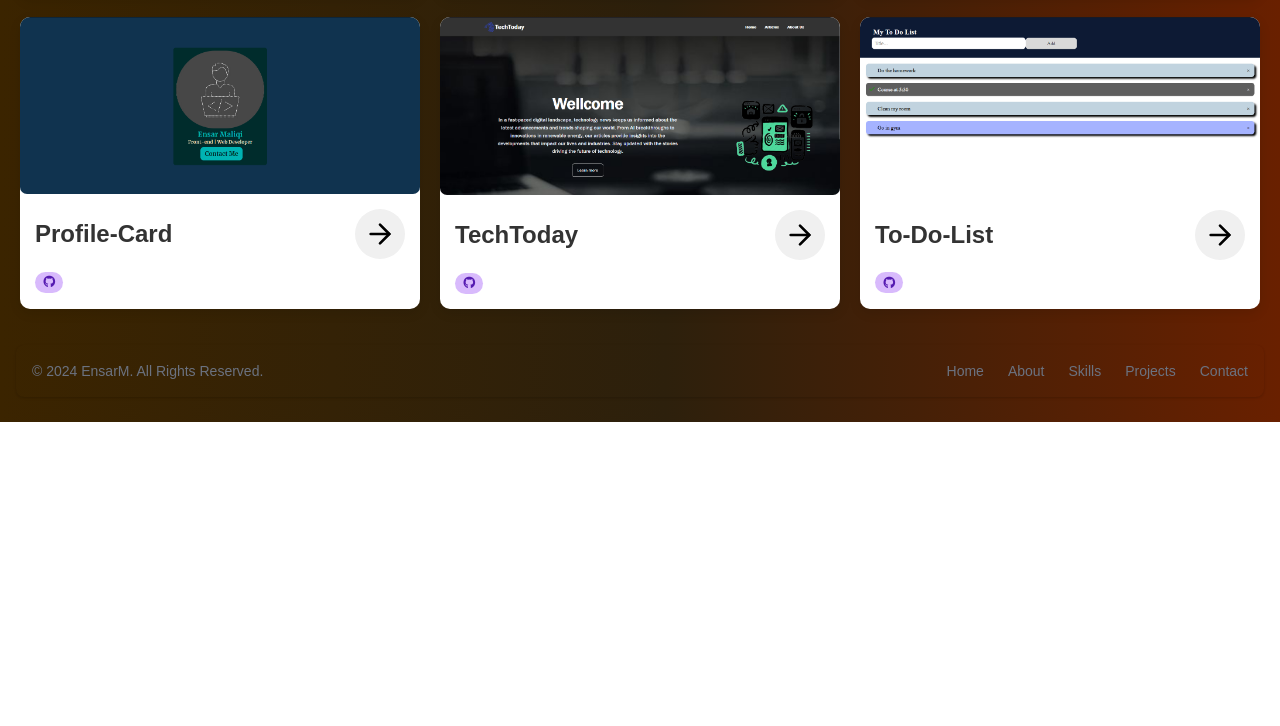
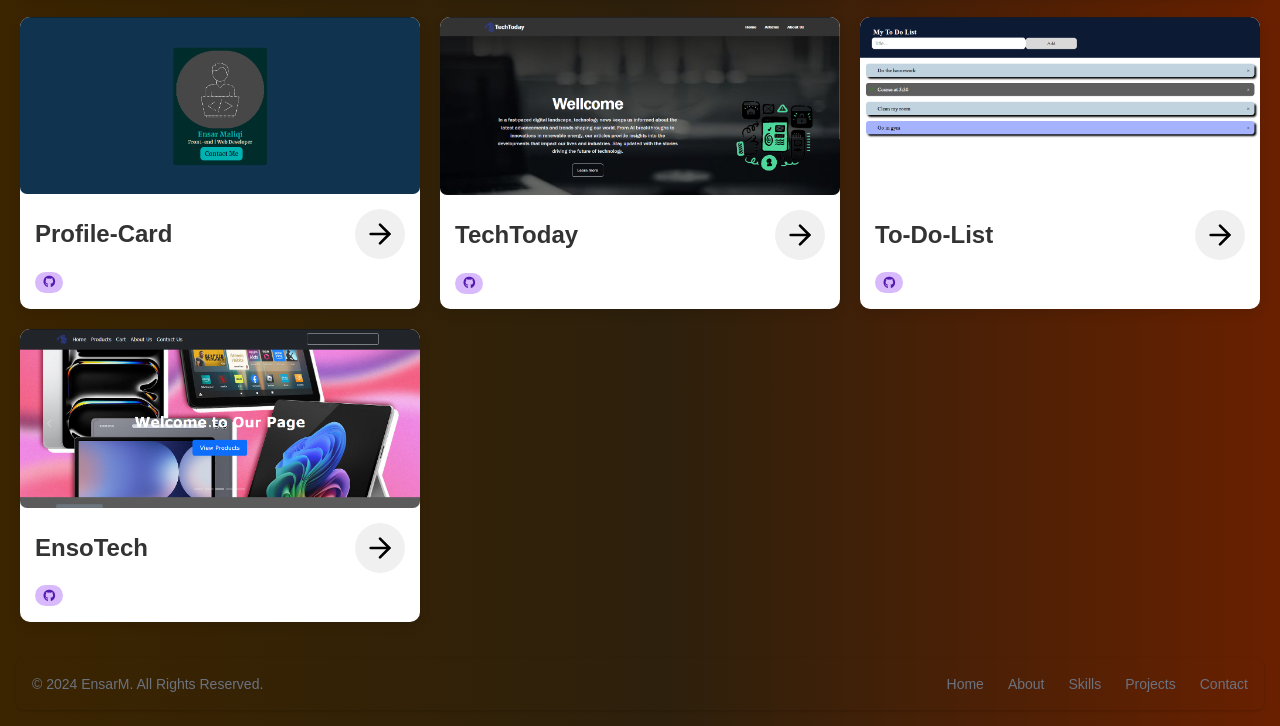
Before and after one commit to Ensarrs/EnsarM, a plain HTML site: page project.html in a window 1280 px wide. Shown: the part 378-1104 px from the top of the page. Before the commit the page ends 800 px from the top, so only its background shows below. Drawn offline with nearby package versions, Linux system fonts and the light colour scheme.

Commit message:
some changes

```diff
--- a/project.html
+++ b/project.html
@@ -280,6 +280,24 @@
           </div>
       </div>
   </article>
+  <article class="article-wrapper">
+    <div class="rounded-lg container-project">
+      <img src="/images/e-commerce.png" style="height: 100%; width: 100%; border-radius: 7px;">
+      </div>
+      <div class="project-info">
+        <div class="flex-pr">
+          <div class="project-title text-nowrap">EnsoTech</div>
+            <div class="project-hover">
+              <a href="https://ensotech.netlify.app/" target="_blank">
+              <svg style="color: black;" xmlns="http://www.w3.org/2000/svg" width="2em" height="2em" color="black" stroke-linejoin="round" stroke-linecap="round" viewBox="0 0 24 24" stroke-width="2" fill="none" stroke="currentColor"><line y2="12" x2="19" y1="12" x1="5"></line><polyline points="12 5 19 12 12 19"></polyline></svg>
+              </a>
+            </div>
+            </div>
+            <div class="types">
+              <span style="background-color: rgba(165, 96, 247, 0.43); color: rgb(85, 27, 177);" class="project-type"><a href="https://github.com/ensarrs" target="_blank" ><i class="fa-brands fa-github"></i></a></span>
+          </div>
+      </div>
+  </article>
 </div>
 <!--Footer-->
 
```
Also changed, not shown: images/e-commerce.png (added).
